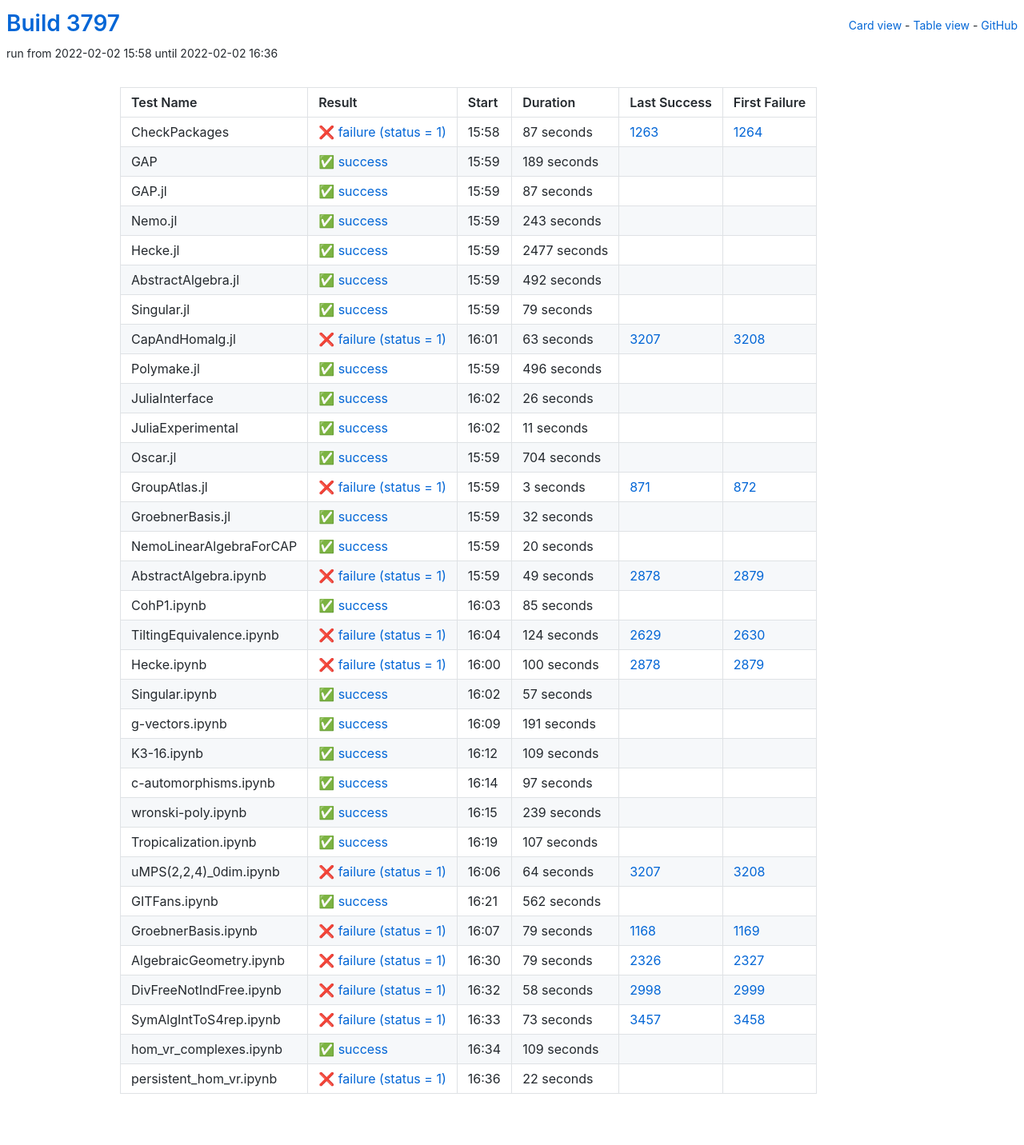
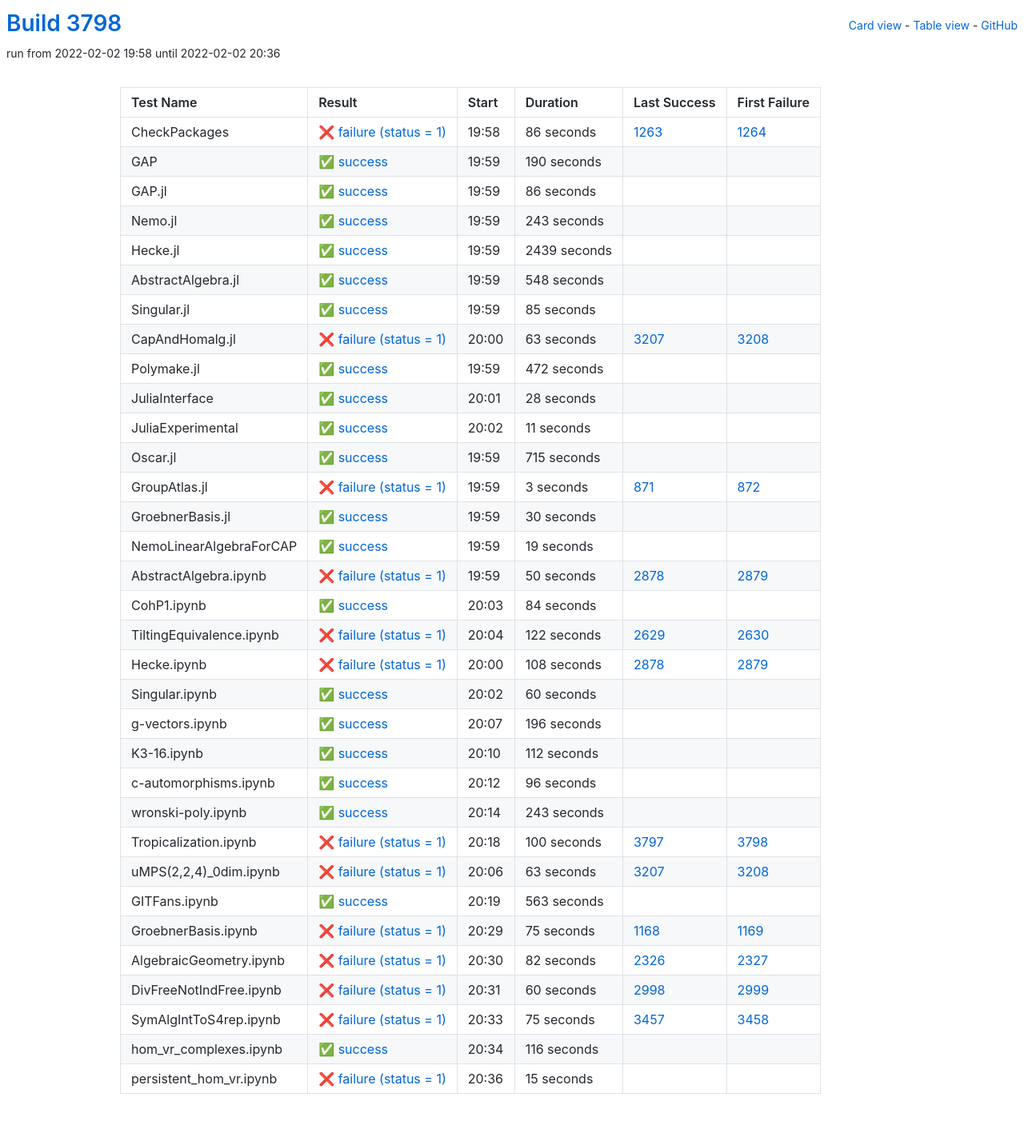
Before and after one commit to oscar-system/oscar-ci-status-stable, a Jekyll site: the page built from table.html, in a window 1280 px wide. Shown: the whole page at 80% size. Built offline with Jekyll 4.4.1, drawn with Linux system fonts in a browser that asks for light colours.

Commit message:
Build #3798

```diff
--- a/_data/ci.yml
+++ b/_data/ci.yml
@@ -1,6 +1,6 @@
 ---
-build: 3797
-build_url: https://oscarci.mathematik.uni-kl.de/job/oscar-stable/3797/
+build: 3798
+build_url: https://oscarci.mathematik.uni-kl.de/job/oscar-stable/3798/
 job: oscar-stable
 organization: oscar-system
 repo: oscar-ci-status-stable
@@ -8,44 +8,44 @@ repourl: https://github.com/oscar-system/oscar-ci-status-stable
 tests:
 - name: CheckPackages
   id: checkpackages
-  log: https://oscarci.mathematik.uni-kl.de/job/oscar-stable/3797/artifact/logs/build-3797/CheckPackages.log
-  start: 2022-02-02 15:58
+  log: https://oscarci.mathematik.uni-kl.de/job/oscar-stable/3798/artifact/logs/build-3798/CheckPackages.log
+  start: 2022-02-02 19:58
   success: false
   exitcode: 1
   status: failure
-  duration: 87
+  duration: 86
   last_success: 1263
   last_success_url: https://oscarci.mathematik.uni-kl.de/job/oscar-stable/1263/
   first_failure: 1264
   first_failure_url: https://oscarci.mathematik.uni-kl.de/job/oscar-stable/1264/
 - name: GAP
   id: gap
-  log: https://oscarci.mathematik.uni-kl.de/job/oscar-stable/3797/artifact/logs/build-3797/GAP.log
-  start: 2022-02-02 15:59
+  log: https://oscarci.mathematik.uni-kl.de/job/oscar-stable/3798/artifact/logs/build-3798/GAP.log
+  start: 2022-02-02 19:59
   success: true
   exitcode: 0
   status: success
-  duration: 189
+  duration: 190
   last_success: false
   last_success_url:
   first_failure: false
   first_failure_url:
 - name: GAP.jl
   id: gap-jl
-  log: https://oscarci.mathematik.uni-kl.de/job/oscar-stable/3797/artifact/logs/build-3797/GAP.jl.log
-  start: 2022-02-02 15:59
+  log: https://oscarci.mathematik.uni-kl.de/job/oscar-stable/3798/artifact/logs/build-3798/GAP.jl.log
+  start: 2022-02-02 19:59
   success: true
   exitcode: 0
   status: success
-  duration: 87
+  duration: 86
   last_success: false
   last_success_url:
   first_failure: false
   first_failure_url:
 - name: Nemo.jl
   id: nemo-jl
-  log: https://oscarci.mathematik.uni-kl.de/job/oscar-stable/3797/artifact/logs/build-3797/Nemo.jl.log
-  start: 2022-02-02 15:59
+  log: https://oscarci.mathematik.uni-kl.de/job/oscar-stable/3798/artifact/logs/build-3798/Nemo.jl.log
+  start: 2022-02-02 19:59
   success: true
   exitcode: 0
   status: success
@@ -56,44 +56,44 @@ tests:
   first_failure_url:
 - name: Hecke.jl
   id: hecke-jl
-  log: https://oscarci.mathematik.uni-kl.de/job/oscar-stable/3797/artifact/logs/build-3797/Hecke.jl.log
-  start: 2022-02-02 15:59
+  log: https://oscarci.mathematik.uni-kl.de/job/oscar-stable/3798/artifact/logs/build-3798/Hecke.jl.log
+  start: 2022-02-02 19:59
   success: true
   exitcode: 0
   status: success
-  duration: 2477
+  duration: 2439
   last_success: false
   last_success_url:
   first_failure: false
   first_failure_url:
 - name: AbstractAlgebra.jl
   id: abstractalgebra-jl
-  log: https://oscarci.mathematik.uni-kl.de/job/oscar-stable/3797/artifact/logs/build-3797/AbstractAlgebra.jl.log
-  start: 2022-02-02 15:59
+  log: https://oscarci.mathematik.uni-kl.de/job/oscar-stable/3798/artifact/logs/build-3798/AbstractAlgebra.jl.log
+  start: 2022-02-02 19:59
   success: true
   exitcode: 0
   status: success
-  duration: 492
+  duration: 548
   last_success: false
   last_success_url:
   first_failure: false
   first_failure_url:
 - name: Singular.jl
   id: singular-jl
-  log: https://oscarci.mathematik.uni-kl.de/job/oscar-stable/3797/artifact/logs/build-3797/Singular.jl.log
-  start: 2022-02-02 15:59
+  log: https://oscarci.mathematik.uni-kl.de/job/oscar-stable/3798/artifact/logs/build-3798/Singular.jl.log
+  start: 2022-02-02 19:59
   success: true
   exitcode: 0
   status: success
-  duration: 79
+  duration: 85
   last_success: false
   last_success_url:
   first_failure: false
   first_failure_url:
 - name: CapAndHomalg.jl
   id: capandhomalg-jl
-  log: https://oscarci.mathematik.uni-kl.de/job/oscar-stable/3797/artifact/logs/build-3797/CapAndHomalg.jl.log
-  start: 2022-02-02 16:01
+  log: https://oscarci.mathematik.uni-kl.de/job/oscar-stable/3798/artifact/logs/build-3798/CapAndHomalg.jl.log
+  start: 2022-02-02 20:00
   success: false
   exitcode: 1
   status: failure
@@ -104,32 +104,32 @@ tests:
   first_failure_url: https://oscarci.mathematik.uni-kl.de/job/oscar-stable/3208/
 - name: Polymake.jl
   id: polymake-jl
-  log: https://oscarci.mathematik.uni-kl.de/job/oscar-stable/3797/artifact/logs/build-3797/Polymake.jl.log
-  start: 2022-02-02 15:59
+  log: https://oscarci.mathematik.uni-kl.de/job/oscar-stable/3798/artifact/logs/build-3798/Polymake.jl.log
+  start: 2022-02-02 19:59
   success: true
   exitcode: 0
   status: success
-  duration: 496
+  duration: 472
   last_success: false
   last_success_url:
   first_failure: false
   first_failure_url:
 - name: JuliaInterface
   id: juliainterface
-  log: https://oscarci.mathematik.uni-kl.de/job/oscar-stable/3797/artifact/logs/build-3797/JuliaInterface.log
-  start: 2022-02-02 16:02
+  log: https://oscarci.mathematik.uni-kl.de/job/oscar-stable/3798/artifact/logs/build-3798/JuliaInterface.log
+  start: 2022-02-02 20:01
   success: true
   exitcode: 0
   status: success
-  duration: 26
+  duration: 28
   last_success: false
   last_success_url:
   first_failure: false
   first_failure_url:
 - name: JuliaExperimental
   id: juliaexperimental
-  log: https://oscarci.mathematik.uni-kl.de/job/oscar-stable/3797/artifact/logs/build-3797/JuliaExperimental.log
-  start: 2022-02-02 16:02
+  log: https://oscarci.mathematik.uni-kl.de/job/oscar-stable/3798/artifact/logs/build-3798/JuliaExperimental.log
+  start: 2022-02-02 20:02
   success: true
   exitcode: 0
   status: success
@@ -140,20 +140,20 @@ tests:
   first_failure_url:
 - name: Oscar.jl
   id: oscar-jl
-  log: https://oscarci.mathematik.uni-kl.de/job/oscar-stable/3797/artifact/logs/build-3797/Oscar.jl.log
-  start: 2022-02-02 15:59
+  log: https://oscarci.mathematik.uni-kl.de/job/oscar-stable/3798/artifact/logs/build-3798/Oscar.jl.log
+  start: 2022-02-02 19:59
   success: true
   exitcode: 0
   status: success
-  duration: 704
+  duration: 715
   last_success: false
   last_success_url:
   first_failure: false
   first_failure_url:
 - name: GroupAtlas.jl
   id: groupatlas-jl
-  log: https://oscarci.mathematik.uni-kl.de/job/oscar-stable/3797/artifact/logs/build-3797/GroupAtlas.jl.log
-  start: 2022-02-02 15:59
+  log: https://oscarci.mathematik.uni-kl.de/job/oscar-stable/3798/artifact/logs/build-3798/GroupAtlas.jl.log
+  start: 2022-02-02 19:59
   success: false
   exitcode: 1
   status: failure
@@ -164,240 +164,240 @@ tests:
   first_failure_url: https://oscarci.mathematik.uni-kl.de/job/oscar-stable/872/
 - name: GroebnerBasis.jl
   id: groebnerbasis-jl
-  log: https://oscarci.mathematik.uni-kl.de/job/oscar-stable/3797/artifact/logs/build-3797/GroebnerBasis.jl.log
-  start: 2022-02-02 15:59
+  log: https://oscarci.mathematik.uni-kl.de/job/oscar-stable/3798/artifact/logs/build-3798/GroebnerBasis.jl.log
+  start: 2022-02-02 19:59
   success: true
   exitcode: 0
   status: success
-  duration: 32
+  duration: 30
   last_success: false
   last_success_url:
   first_failure: false
   first_failure_url:
 - name: NemoLinearAlgebraForCAP
   id: nemolinearalgebraforcap
-  log: https://oscarci.mathematik.uni-kl.de/job/oscar-stable/3797/artifact/logs/build-3797/NemoLinearAlgebraForCAP.log
-  start: 2022-02-02 15:59
+  log: https://oscarci.mathematik.uni-kl.de/job/oscar-stable/3798/artifact/logs/build-3798/NemoLinearAlgebraForCAP.log
+  start: 2022-02-02 19:59
   success: true
   exitcode: 0
   status: success
-  duration: 20
+  duration: 19
   last_success: false
   last_success_url:
   first_failure: false
   first_failure_url:
 - name: AbstractAlgebra.ipynb
   id: abstractalgebra-ipynb
-  log: https://oscarci.mathematik.uni-kl.de/job/oscar-stable/3797/artifact/logs/build-3797/AbstractAlgebra.ipynb.log
-  start: 2022-02-02 15:59
+  log: https://oscarci.mathematik.uni-kl.de/job/oscar-stable/3798/artifact/logs/build-3798/AbstractAlgebra.ipynb.log
+  start: 2022-02-02 19:59
   success: false
   exitcode: 1
   status: failure
-  duration: 49
+  duration: 50
   last_success: 2878
   last_success_url: https://oscarci.mathematik.uni-kl.de/job/oscar-stable/2878/
   first_failure: 2879
   first_failure_url: https://oscarci.mathematik.uni-kl.de/job/oscar-stable/2879/
 - name: CohP1.ipynb
   id: cohp1-ipynb
-  log: https://oscarci.mathematik.uni-kl.de/job/oscar-stable/3797/artifact/logs/build-3797/CohP1.ipynb.log
-  start: 2022-02-02 16:03
+  log: https://oscarci.mathematik.uni-kl.de/job/oscar-stable/3798/artifact/logs/build-3798/CohP1.ipynb.log
+  start: 2022-02-02 20:03
   success: true
   exitcode: 0
   status: success
-  duration: 85
+  duration: 84
   last_success: false
   last_success_url:
   first_failure: false
   first_failure_url:
 - name: TiltingEquivalence.ipynb
   id: tiltingequivalence-ipynb
-  log: https://oscarci.mathematik.uni-kl.de/job/oscar-stable/3797/artifact/logs/build-3797/TiltingEquivalence.ipynb.log
-  start: 2022-02-02 16:04
+  log: https://oscarci.mathematik.uni-kl.de/job/oscar-stable/3798/artifact/logs/build-3798/TiltingEquivalence.ipynb.log
+  start: 2022-02-02 20:04
   success: false
   exitcode: 1
   status: failure
-  duration: 124
+  duration: 122
   last_success: 2629
   last_success_url: https://oscarci.mathematik.uni-kl.de/job/oscar-stable/2629/
   first_failure: 2630
   first_failure_url: https://oscarci.mathematik.uni-kl.de/job/oscar-stable/2630/
 - name: Hecke.ipynb
   id: hecke-ipynb
-  log: https://oscarci.mathematik.uni-kl.de/job/oscar-stable/3797/artifact/logs/build-3797/Hecke.ipynb.log
-  start: 2022-02-02 16:00
+  log: https://oscarci.mathematik.uni-kl.de/job/oscar-stable/3798/artifact/logs/build-3798/Hecke.ipynb.log
+  start: 2022-02-02 20:00
   success: false
   exitcode: 1
   status: failure
-  duration: 100
+  duration: 108
   last_success: 2878
   last_success_url: https://oscarci.mathematik.uni-kl.de/job/oscar-stable/2878/
   first_failure: 2879
   first_failure_url: https://oscarci.mathematik.uni-kl.de/job/oscar-stable/2879/
 - name: Singular.ipynb
   id: singular-ipynb
-  log: https://oscarci.mathematik.uni-kl.de/job/oscar-stable/3797/artifact/logs/build-3797/Singular.ipynb.log
-  start: 2022-02-02 16:02
+  log: https://oscarci.mathematik.uni-kl.de/job/oscar-stable/3798/artifact/logs/build-3798/Singular.ipynb.log
+  start: 2022-02-02 20:02
   success: true
   exitcode: 0
   status: success
-  duration: 57
+  duration: 60
   last_success: false
   last_success_url:
   first_failure: false
   first_failure_url:
 - name: g-vectors.ipynb
   id: g-vectors-ipynb
-  log: https://oscarci.mathematik.uni-kl.de/job/oscar-stable/3797/artifact/logs/build-3797/g-vectors.ipynb.log
-  start: 2022-02-02 16:09
+  log: https://oscarci.mathematik.uni-kl.de/job/oscar-stable/3798/artifact/logs/build-3798/g-vectors.ipynb.log
+  start: 2022-02-02 20:07
   success: true
   exitcode: 0
   status: success
-  duration: 191
+  duration: 196
   last_success: false
   last_success_url:
   first_failure: false
   first_failure_url:
 - name: K3-16.ipynb
   id: k3-16-ipynb
-  log: https://oscarci.mathematik.uni-kl.de/job/oscar-stable/3797/artifact/logs/build-3797/K3-16.ipynb.log
-  start: 2022-02-02 16:12
+  log: https://oscarci.mathematik.uni-kl.de/job/oscar-stable/3798/artifact/logs/build-3798/K3-16.ipynb.log
+  start: 2022-02-02 20:10
   success: true
   exitcode: 0
   status: success
-  duration: 109
+  duration: 112
   last_success: false
   last_success_url:
   first_failure: false
   first_failure_url:
 - name: c-automorphisms.ipynb
   id: c-automorphisms-ipynb
-  log: https://oscarci.mathematik.uni-kl.de/job/oscar-stable/3797/artifact/logs/build-3797/c-automorphisms.ipynb.log
-  start: 2022-02-02 16:14
+  log: https://oscarci.mathematik.uni-kl.de/job/oscar-stable/3798/artifact/logs/build-3798/c-automorphisms.ipynb.log
+  start: 2022-02-02 20:12
   success: true
   exitcode: 0
   status: success
-  duration: 97
+  duration: 96
   last_success: false
   last_success_url:
   first_failure: false
   first_failure_url:
 - name: wronski-poly.ipynb
   id: wronski-poly-ipynb
-  log: https://oscarci.mathematik.uni-kl.de/job/oscar-stable/3797/artifact/logs/build-3797/wronski-poly.ipynb.log
-  start: 2022-02-02 16:15
+  log: https://oscarci.mathematik.uni-kl.de/job/oscar-stable/3798/artifact/logs/build-3798/wronski-poly.ipynb.log
+  start: 2022-02-02 20:14
   success: true
   exitcode: 0
   status: success
-  duration: 239
+  duration: 243
   last_success: false
   last_success_url:
   first_failure: false
   first_failure_url:
 - name: Tropicalization.ipynb
   id: tropicalization-ipynb
-  log: https://oscarci.mathematik.uni-kl.de/job/oscar-stable/3797/artifact/logs/build-3797/Tropicalization.ipynb.log
-  start: 2022-02-02 16:19
-  success: true
-  exitcode: 0
-  status: success
-  duration: 107
-  last_success: false
-  last_success_url:
-  first_failure: false
-  first_failure_url:
-- name: uMPS(2,2,4)_0dim.ipynb
-  id: umps-2-2-4-0dim-ipynb
-  log: https://oscarci.mathematik.uni-kl.de/job/oscar-stable/3797/artifact/logs/build-3797/uMPS-2-2-4-_0dim.ipynb.log
-  start: 2022-02-02 16:06
+  log: https://oscarci.mathematik.uni-kl.de/job/oscar-stable/3798/artifact/logs/build-3798/Tropicalization.ipynb.log
+  start: 2022-02-02 20:18
   success: false
   exitcode: 1
   status: failure
-  duration: 64
+  duration: 100
+  last_success: 3797
+  last_success_url: https://oscarci.mathematik.uni-kl.de/job/oscar-stable/3797/
+  first_failure: 3798
+  first_failure_url: https://oscarci.mathematik.uni-kl.de/job/oscar-stable/3798/
+- name: uMPS(2,2,4)_0dim.ipynb
+  id: umps-2-2-4-0dim-ipynb
+  log: https://oscarci.mathematik.uni-kl.de/job/oscar-stable/3798/artifact/logs/build-3798/uMPS-2-2-4-_0dim.ipynb.log
+  start: 2022-02-02 20:06
+  success: false
+  exitcode: 1
+  status: failure
+  duration: 63
   last_success: 3207
   last_success_url: https://oscarci.mathematik.uni-kl.de/job/oscar-stable/3207/
   first_failure: 3208
   first_failure_url: https://oscarci.mathematik.uni-kl.de/job/oscar-stable/3208/
 - name: GITFans.ipynb
   id: gitfans-ipynb
-  log: https://oscarci.mathematik.uni-kl.de/job/oscar-stable/3797/artifact/logs/build-3797/GITFans.ipynb.log
-  start: 2022-02-02 16:21
+  log: https://oscarci.mathematik.uni-kl.de/job/oscar-stable/3798/artifact/logs/build-3798/GITFans.ipynb.log
+  start: 2022-02-02 20:19
   success: true
   exitcode: 0
   status: success
-  duration: 562
+  duration: 563
   last_success: false
   last_success_url:
   first_failure: false
   first_failure_url:
 - name: GroebnerBasis.ipynb
   id: groebnerbasis-ipynb
-  log: https://oscarci.mathematik.uni-kl.de/job/oscar-stable/3797/artifact/logs/build-3797/GroebnerBasis.ipynb.log
-  start: 2022-02-02 16:07
+  log: https://oscarci.mathematik.uni-kl.de/job/oscar-stable/3798/artifact/logs/build-3798/GroebnerBasis.ipynb.log
+  start: 2022-02-02 20:29
   success: false
   exitcode: 1
   status: failure
-  duration: 79
+  duration: 75
   last_success: 1168
   last_success_url: https://oscarci.mathematik.uni-kl.de/job/oscar-stable/1168/
   first_failure: 1169
   first_failure_url: https://oscarci.mathematik.uni-kl.de/job/oscar-stable/1169/
 - name: AlgebraicGeometry.ipynb
   id: algebraicgeometry-ipynb
-  log: https://oscarci.mathematik.uni-kl.de/job/oscar-stable/3797/artifact/logs/build-3797/AlgebraicGeometry.ipynb.log
-  start: 2022-02-02 16:30
+  log: https://oscarci.mathematik.uni-kl.de/job/oscar-stable/3798/artifact/logs/build-3798/AlgebraicGeometry.ipynb.log
+  start: 2022-02-02 20:30
   success: false
   exitcode: 1
   status: failure
-  duration: 79
+  duration: 82
   last_success: 2326
   last_success_url: https://oscarci.mathematik.uni-kl.de/job/oscar-stable/2326/
   first_failure: 2327
   first_failure_url: https://oscarci.mathematik.uni-kl.de/job/oscar-stable/2327/
 - name: DivFreeNotIndFree.ipynb
   id: divfreenotindfree-ipynb
-  log: https://oscarci.mathematik.uni-kl.de/job/oscar-stable/3797/artifact/logs/build-3797/DivFreeNotIndFree.ipynb.log
-  start: 2022-02-02 16:32
+  log: https://oscarci.mathematik.uni-kl.de/job/oscar-stable/3798/artifact/logs/build-3798/DivFreeNotIndFree.ipynb.log
+  start: 2022-02-02 20:31
   success: false
   exitcode: 1
   status: failure
-  duration: 58
+  duration: 60
   last_success: 2998
   last_success_url: https://oscarci.mathematik.uni-kl.de/job/oscar-stable/2998/
   first_failure: 2999
   first_failure_url: https://oscarci.mathematik.uni-kl.de/job/oscar-stable/2999/
 - name: SymAlgIntToS4rep.ipynb
   id: symalginttos4rep-ipynb
-  log: https://oscarci.mathematik.uni-kl.de/job/oscar-stable/3797/artifact/logs/build-3797/SymAlgIntToS4rep.ipynb.log
-  start: 2022-02-02 16:33
+  log: https://oscarci.mathematik.uni-kl.de/job/oscar-stable/3798/artifact/logs/build-3798/SymAlgIntToS4rep.ipynb.log
+  start: 2022-02-02 20:33
   success: false
   exitcode: 1
   status: failure
-  duration: 73
+  duration: 75
   last_success: 3457
   last_success_url: https://oscarci.mathematik.uni-kl.de/job/oscar-stable/3457/
   first_failure: 3458
   first_failure_url: https://oscarci.mathematik.uni-kl.de/job/oscar-stable/3458/
 - name: hom_vr_complexes.ipynb
   id: hom-vr-complexes-ipynb
-  log: https://oscarci.mathematik.uni-kl.de/job/oscar-stable/3797/artifact/logs/build-3797/hom_vr_complexes.ipynb.log
-  start: 2022-02-02 16:34
+  log: https://oscarci.mathematik.uni-kl.de/job/oscar-stable/3798/artifact/logs/build-3798/hom_vr_complexes.ipynb.log
+  start: 2022-02-02 20:34
   success: true
   exitcode: 0
   status: success
-  duration: 109
+  duration: 116
   last_success: false
   last_success_url:
   first_failure: false
   first_failure_url:
 - name: persistent_hom_vr.ipynb
   id: persistent-hom-vr-ipynb
-  log: https://oscarci.mathematik.uni-kl.de/job/oscar-stable/3797/artifact/logs/build-3797/persistent_hom_vr.ipynb.log
-  start: 2022-02-02 16:36
+  log: https://oscarci.mathematik.uni-kl.de/job/oscar-stable/3798/artifact/logs/build-3798/persistent_hom_vr.ipynb.log
+  start: 2022-02-02 20:36
   success: false
   exitcode: 1
   status: failure
-  duration: 22
+  duration: 15
   last_success: false
   last_success_url:
   first_failure: false
```
Also changed, not shown: README.md.
